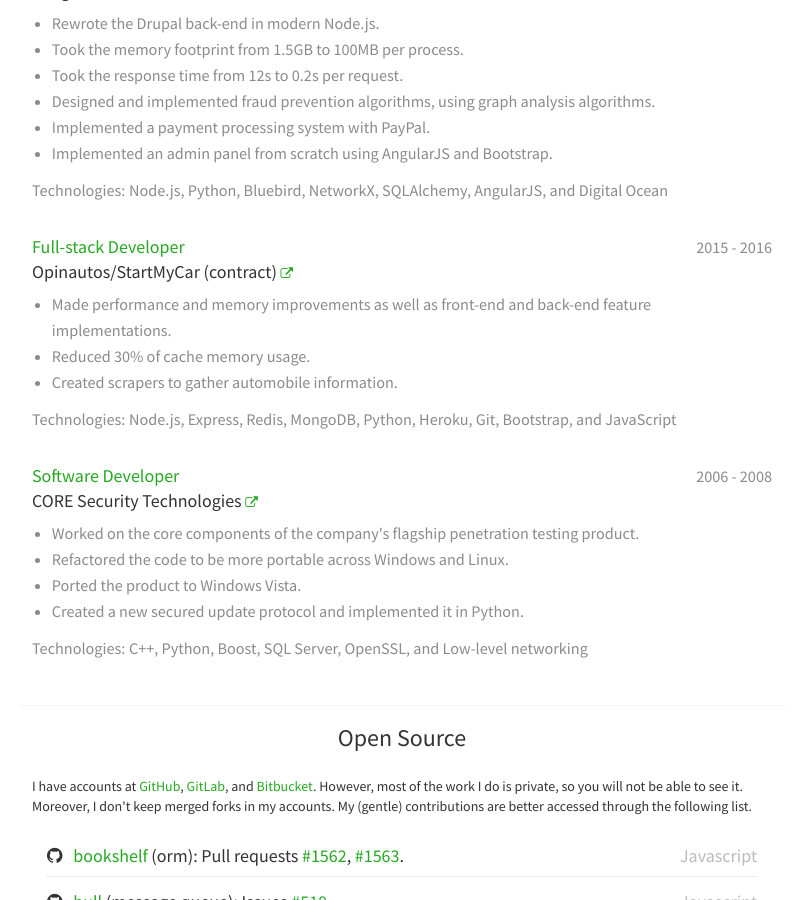
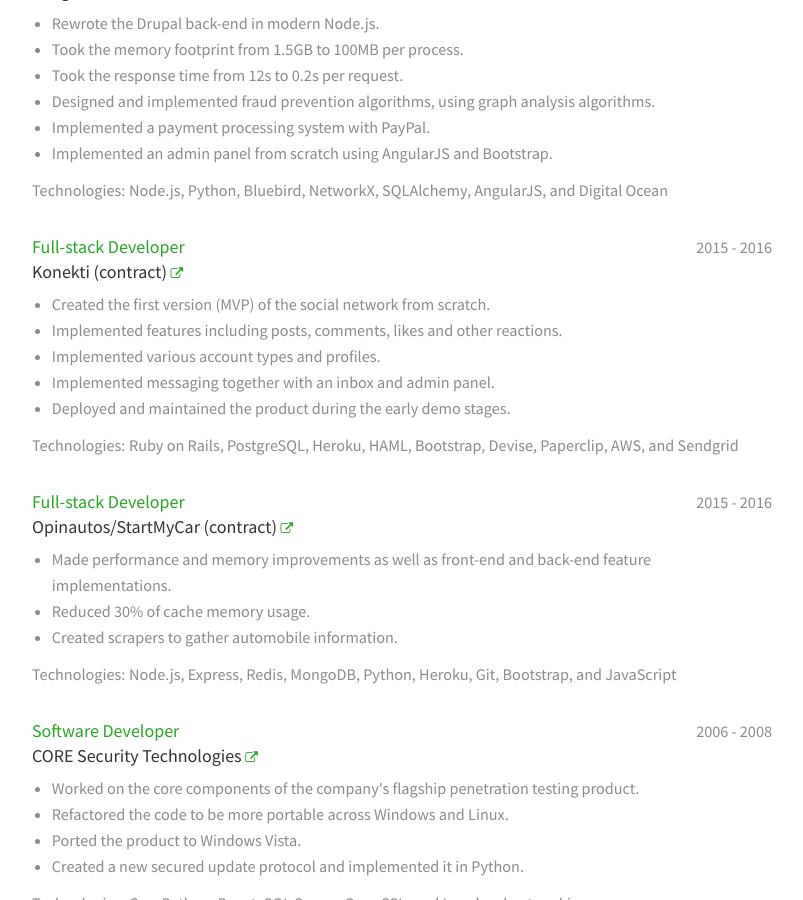
Before and after one commit to fcarreiro/fcarreiro.github.com, a Jekyll site: the page built from projects.html, in a window 1280 px wide and 900 px high, scrolled down 1123 px. Shown: the whole window, without its empty margins (238-1041 px from the left). Built offline with Jekyll 4.4.1, drawn with Linux system fonts in a browser that asks for light colours; nearby versions of some CDN libraries.

Commit message:
Add Konekti to employment

```diff
--- a/_data/employment.yml
+++ b/_data/employment.yml
@@ -62,6 +62,27 @@
     - Digital Ocean
 
 - title: 'Full-stack Developer'
+  company: 'Konekti (contract)'
+  link: 'http://www.konekti.io/'
+  dates: '2015 - 2016'
+  points:
+    - Created the first version (MVP) of the social network from scratch.
+    - Implemented features including posts, comments, likes and other reactions.
+    - Implemented various account types and profiles.
+    - Implemented messaging together with an inbox and admin panel.
+    - Deployed and maintained the product during the early demo stages.
+  tech:
+    - Ruby on Rails
+    - PostgreSQL
+    - Heroku
+    - HAML
+    - Bootstrap
+    - Devise
+    - Paperclip
+    - AWS
+    - Sendgrid
+
+- title: 'Full-stack Developer'
   company: 'Opinautos/StartMyCar (contract)'
   link: 'https://www.startmycar.com/'
   dates: '2015 - 2016'
```
